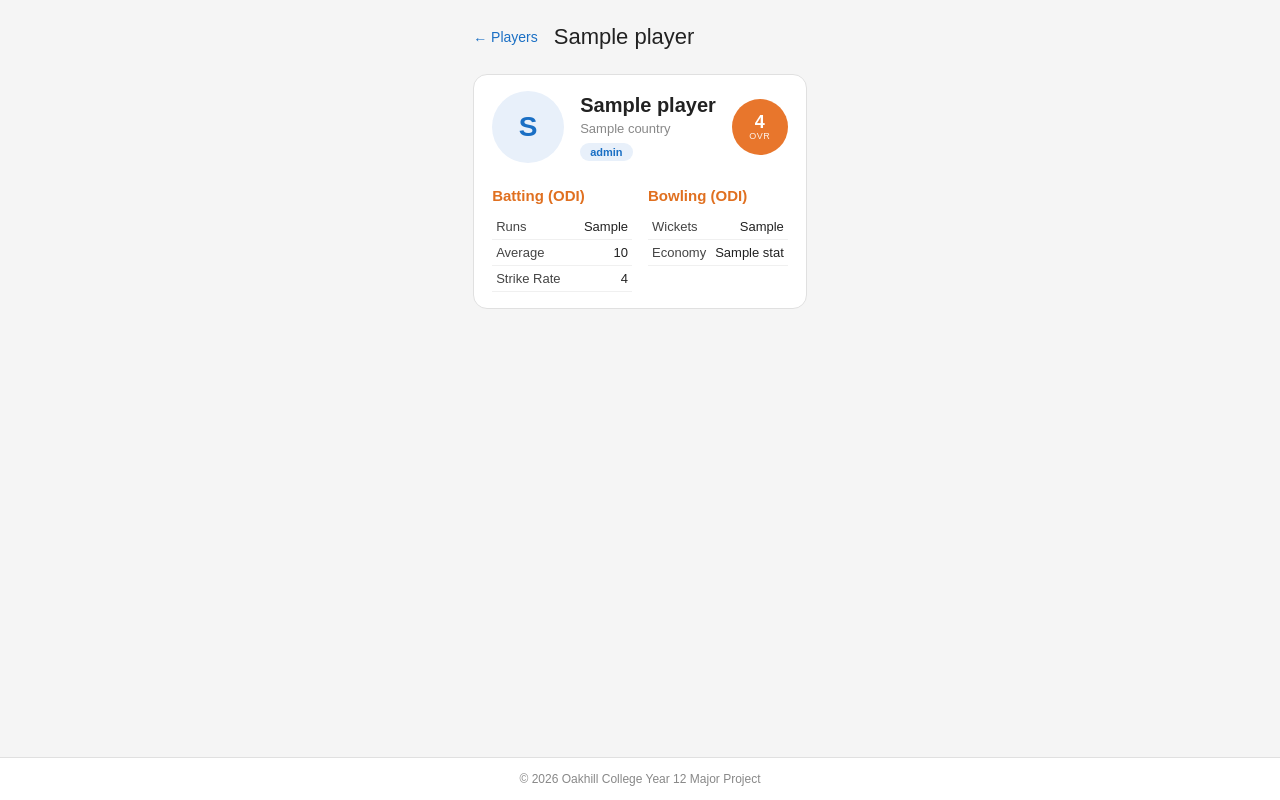
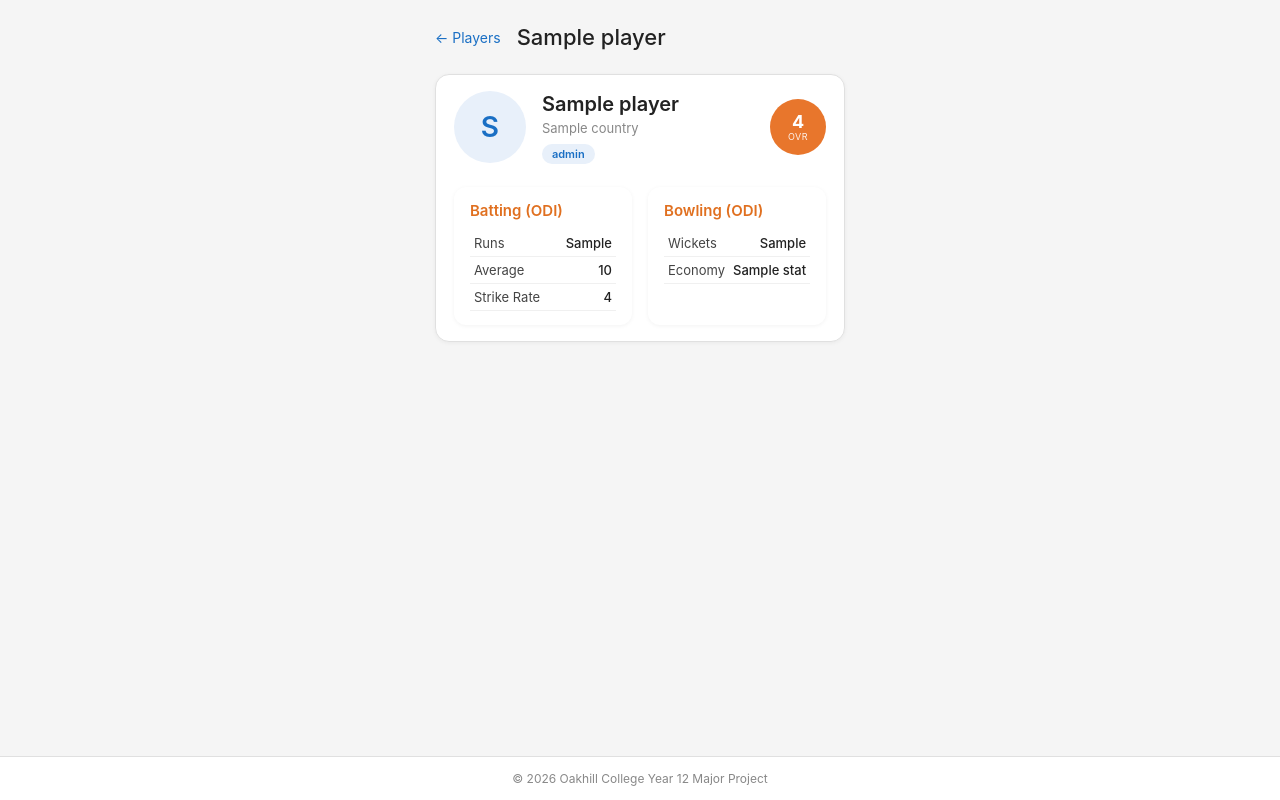
Before and after one commit to H4rm4n08/major_project, a Django app: template my_app/templates/my_app/player_stats.html in a window 1280 px wide. Run offline with Django 3.2, Linux system fonts and the light colour scheme; the template is opened without the code that fills it: most values are stand-ins (such as "Sample title", 1, 10 or a date in 2020).

Commit message:
Add global UI polish: page transitions, hover lift, refined typography
Applies app-wide via the shared stylesheet rather than touching every
template individually:
- @view-transition for smooth automatic cross-page fades in supporting
  browsers, plus a CSS fade-in-up entrance animation on every page load as
  a fallback that works everywhere
- Hover lift + soft shadow on every card and button already used across
  the app (dashboard cards, squad cards, lineup buttons, search buttons,
  squad slot links) instead of flat static elements
- Smooth transitions on all interactive elements and visible focus rings
  for accessibility
- Switched from Arial to the system UI font stack for a slightly more
  modern, native feel
- Gave .stats-section actual card styling (it had none before, so the
  added shadow needed a real background/radius to sit on)

Kept the existing orange/teal color scheme and layout untouched — this is
purely visual polish, no structural or functional changes.

```diff
--- a/my_app/static/my_app/styles.css
+++ b/my_app/static/my_app/styles.css
@@ -1,8 +1,27 @@
+@view-transition {
+    navigation: auto;
+}
+
 * {
     box-sizing: border-box;
     margin: 0;
     padding: 0;
-    font-family: 'Arial', sans-serif;
+    font-family: -apple-system, BlinkMacSystemFont, 'Segoe UI', Roboto, Arial, sans-serif;
+}
+
+html {
+    scroll-behavior: smooth;
+}
+
+a, button, input, select, textarea {
+    transition: background-color 0.15s ease, border-color 0.15s ease,
+                box-shadow 0.15s ease, transform 0.15s ease, color 0.15s ease;
+}
+
+a:focus-visible, button:focus-visible, input:focus-visible,
+select:focus-visible, textarea:focus-visible {
+    outline: 2px solid #1a6fc4;
+    outline-offset: 2px;
 }
 
 body {
@@ -11,6 +30,21 @@ body {
     flex-direction: column;
     min-height: 100vh;
     margin: 0;
+}
+
+@keyframes page-fade-in {
+    from {
+        opacity: 0;
+        transform: translateY(8px);
+    }
+    to {
+        opacity: 1;
+        transform: translateY(0);
+    }
+}
+
+.site-main {
+    animation: page-fade-in 0.35s ease both;
 }
 
 /* ── Site layout ── */
@@ -704,6 +738,12 @@ body {
     .stats-sections { grid-template-columns: 1fr; }
 }
 
+.stats-section {
+    background: #ffffff;
+    border-radius: 12px;
+    padding: 14px 16px;
+}
+
 .stats-section-title {
     font-size: 15px;
     font-weight: 600;
@@ -1043,3 +1083,45 @@ body {
     color: #888;
     margin-bottom: 20px;
 }
+
+/* ── Global hover/lift polish for clickable cards & buttons ── */
+.dash-card,
+.cric-card,
+.dash-squad-card,
+.squad-aspect-btn,
+.auth-btn,
+.cric-search-btn,
+.site-logout-btn {
+    box-shadow: 0 1px 3px rgba(0, 0, 0, 0.06);
+}
+
+.dash-card:hover,
+.cric-card:hover,
+.dash-squad-card:hover,
+.squad-aspect-btn:hover,
+.squad-slot-empty:hover,
+.squad-slot-player:hover {
+    transform: translateY(-2px);
+    box-shadow: 0 6px 16px rgba(0, 0, 0, 0.1);
+}
+
+.auth-btn:hover,
+.cric-search-btn:hover {
+    transform: translateY(-1px);
+    box-shadow: 0 4px 12px rgba(0, 0, 0, 0.12);
+}
+
+.auth-btn:active,
+.cric-search-btn:active,
+.squad-aspect-btn:active,
+.dash-card:active {
+    transform: translateY(0);
+    box-shadow: 0 1px 2px rgba(0, 0, 0, 0.08);
+}
+
+.stats-section,
+.squad-aspect-section,
+.player-profile,
+.auth-card {
+    box-shadow: 0 1px 4px rgba(0, 0, 0, 0.05);
+}
```
